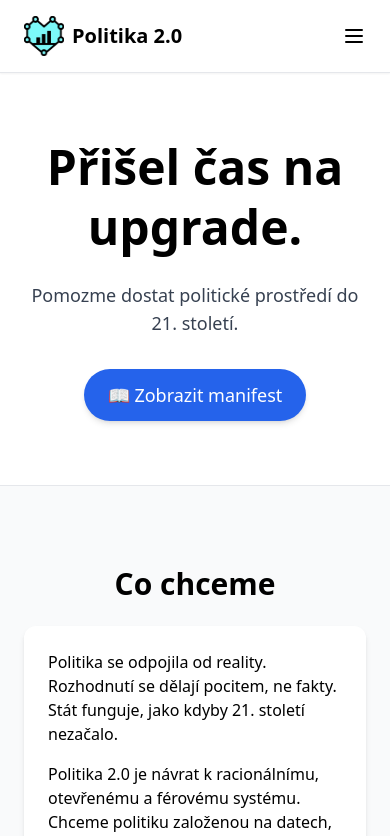
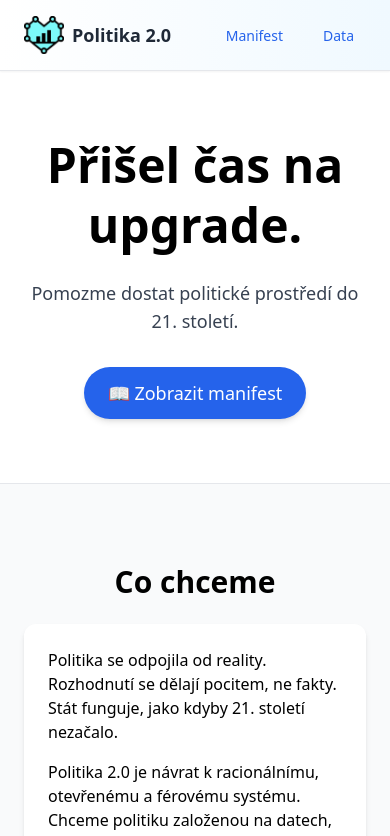
Before and after one commit to Tekier10/politika_2.0, a Next.js app: page / in a window 390 px wide. Shown: the top 836 px of the page. Built offline with nearby package versions, Linux system fonts and the light colour scheme.

Commit message:
Update Header.tsx

```diff
--- a/components/Header.tsx
+++ b/components/Header.tsx
@@ -1,59 +1,29 @@
-import { useState } from 'react';
+import Link from 'next/link';
+import Image from 'next/image';
 
 export default function Header() {
-  const [menuOpen, setMenuOpen] = useState(false);
-
   return (
-    <>
-      <header className="flex items-center justify-between px-6 py-4 border-b shadow-sm bg-white sticky top-0 z-10">
+    <header className="sticky top-0 z-20 bg-gradient-to-r from-white to-sky-50 shadow-sm border-b">
+      <div className="max-w-7xl mx-auto px-6 py-4 flex justify-between items-center">
         <div className="flex items-center space-x-2">
-          <img src="/logo.png" alt="Logo" className="w-10 h-10" />
-          <h1 className="text-xl font-bold">Politika 2.0</h1>
+          <Image src="/logo.png" alt="Logo" width={40} height={40} />
+          <span className="font-bold text-lg text-gray-800">Politika 2.0</span>
         </div>
-
-        {/* Desktop nav */}
-        <nav className="hidden md:flex space-x-4">
-          <a href="/manifest" className="text-sm text-blue-600 hover:underline">
+        <nav className="space-x-4">
+          <Link
+            href="/#manifest"
+            className="text-sm text-blue-600 hover:bg-blue-100 hover:text-blue-800 px-3 py-1 rounded transition"
+          >
             Manifest
-          </a>
-          <a href="/data" className="text-sm text-blue-600 hover:underline">
+          </Link>
+          <Link
+            href="/data"
+            className="text-sm text-blue-600 hover:bg-blue-100 hover:text-blue-800 px-3 py-1 rounded transition"
+          >
             Data
-          </a>
+          </Link>
         </nav>
-
-        {/* Hamburger icon */}
-        <button
-          className="md:hidden focus:outline-none"
-          onClick={() => setMenuOpen(!menuOpen)}
-          aria-label="Toggle menu"
-        >
-          <svg
-            className="w-6 h-6"
-            fill="none"
-            stroke="currentColor"
-            strokeWidth={2}
-            viewBox="0 0 24 24"
-          >
-            <path
-              strokeLinecap="round"
-              strokeLinejoin="round"
-              d={menuOpen ? 'M6 18L18 6M6 6l12 12' : 'M4 6h16M4 12h16M4 18h16'}
-            />
-          </svg>
-        </button>
-      </header>
-
-      {/* Mobile nav menu */}
-      {menuOpen && (
-        <div className="md:hidden bg-white border-b shadow px-6 py-4 space-y-2">
-          <a href="#manifest" className="block text-blue-600 hover:underline">
-            Manifest
-          </a>
-          <a href="#data" className="block text-blue-600 hover:underline">
-            Data
-          </a>
-        </div>
-      )}
-    </>
+      </div>
+    </header>
   );
 }
```
